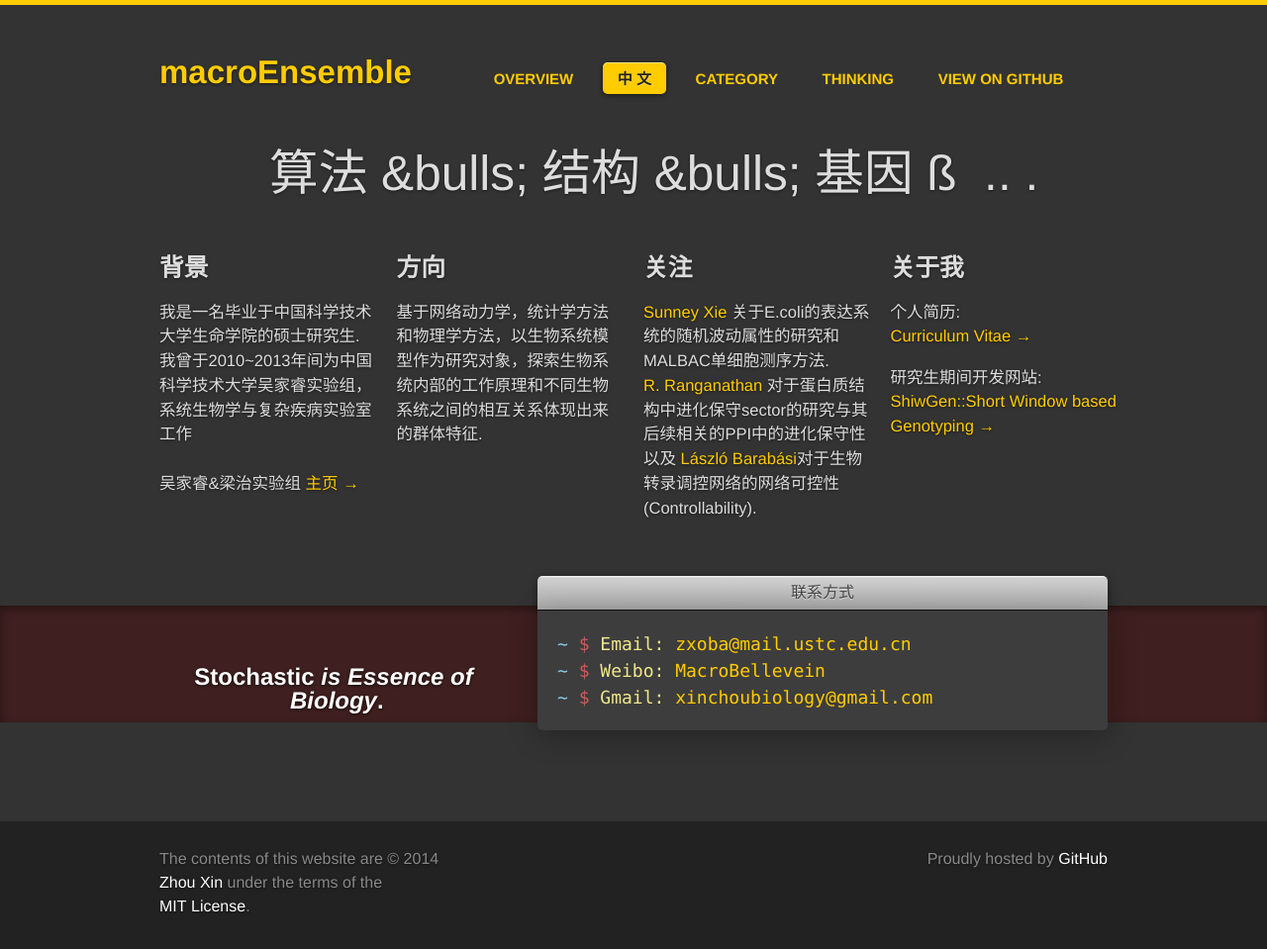
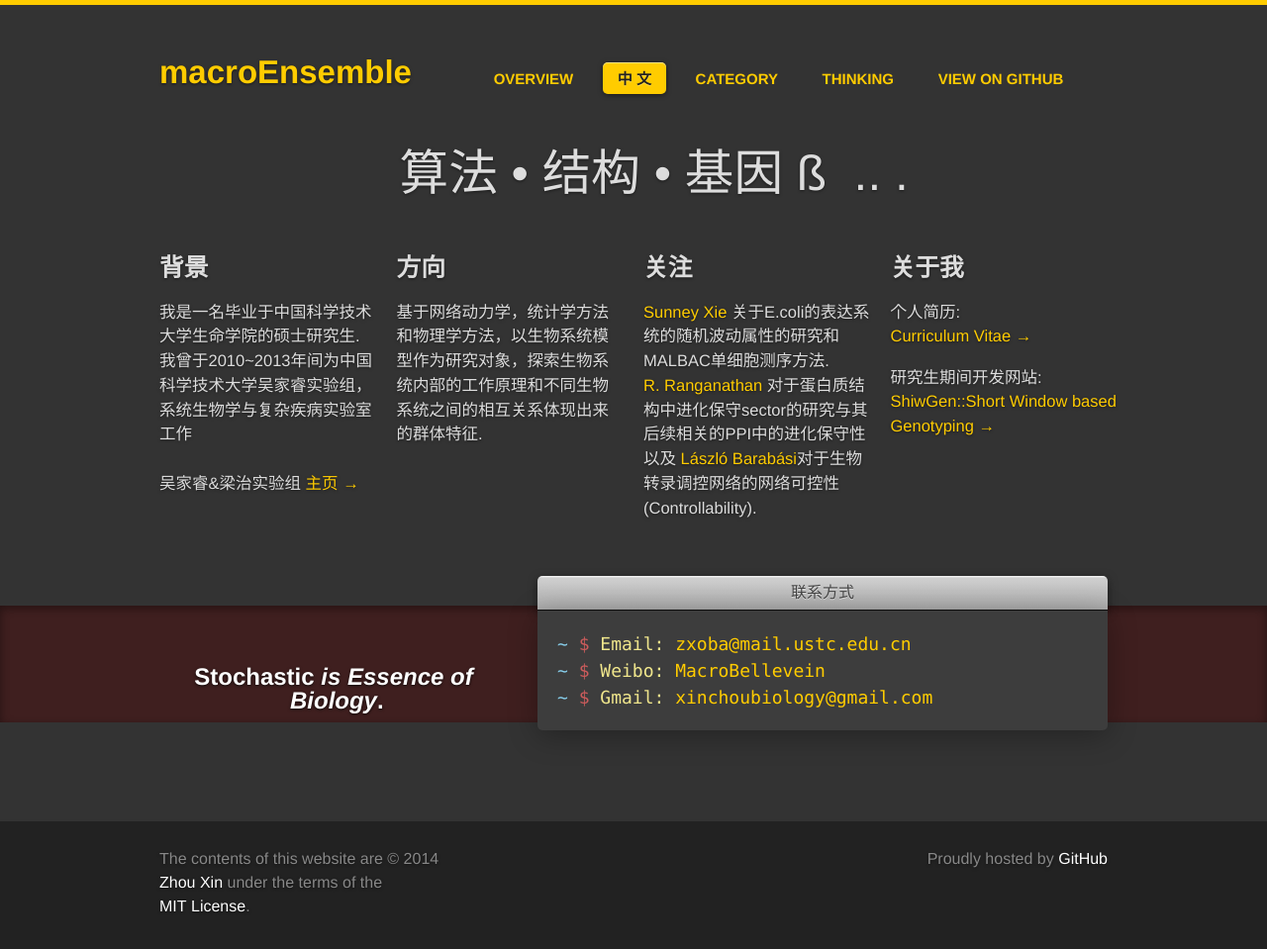
Before and after one commit to xinchoubiology/macroEnsemble, a Jekyll site: the page built from chinese/index.html, in a window 1280 px wide. Shown: the whole page at 99% size. Built offline with Jekyll 4.4.1, drawn with Linux system fonts in a browser that asks for light colours; some web fonts are replaced.

Commit message:
delete ~

```diff
--- a/chinese/index.html
+++ b/chinese/index.html
@@ -6,7 +6,7 @@ title: xinchoubiology &bull; macroEnsemble
 <section class="intro">
   <div class="grid">
     <div class="unit whole center-on-mobiles" style="font-size:15.5px">
-      <p align="center" > &nbsp;&nbsp;&nbsp;算法 &bulls;&nbsp;结构 &bulls;&nbsp;基因 ß&nbsp; .. .</p>
+      <p align="center" > &nbsp;&nbsp;&nbsp;算法 &bull;&nbsp;结构 &bull;&nbsp;基因 ß&nbsp; .. .</p>
     </div>
   </div>
 </section>
```
